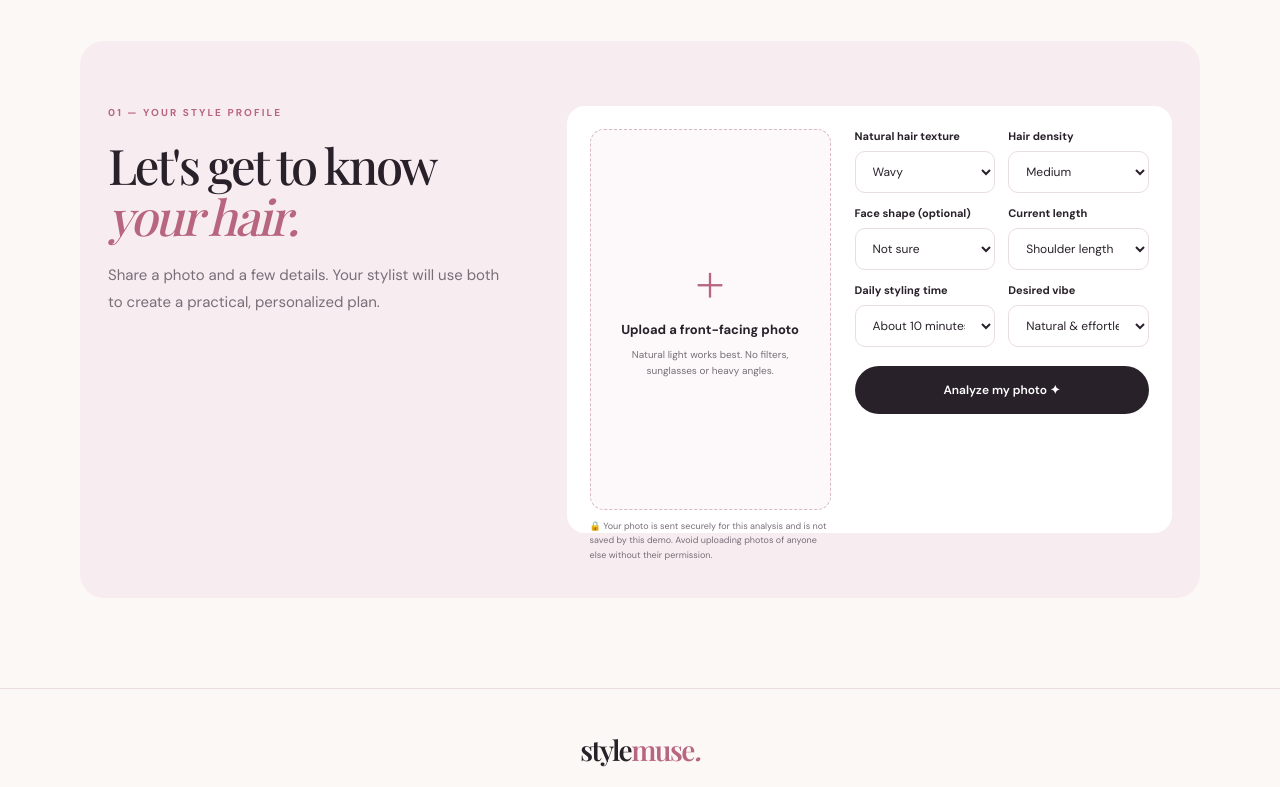
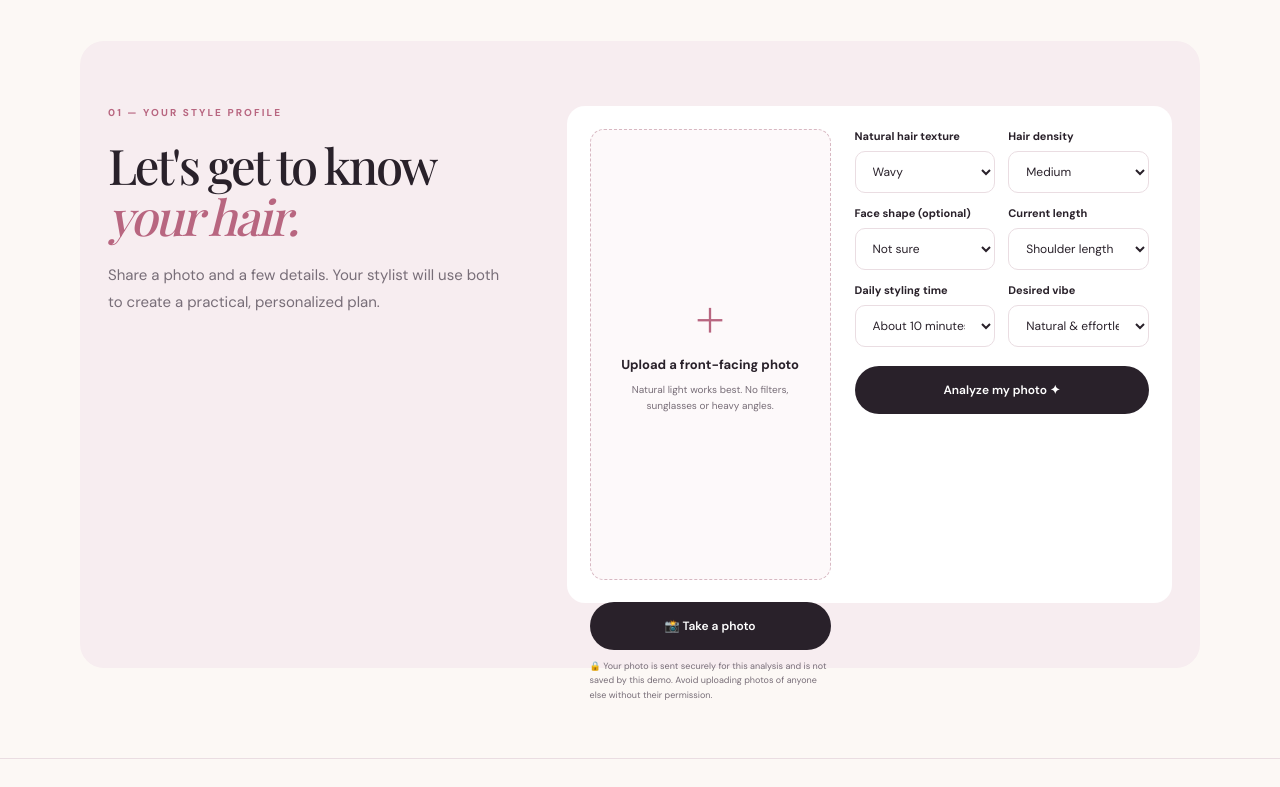
Before and after one commit to smileslime2282/StyleMuse, a Next.js app: page / in a window 1280 px wide. Shown: the part 660-1447 px from the top of the page. Built offline with nearby package versions, Linux system fonts and the light colour scheme; a web font is replaced by a local one.

Commit message:
Update page.tsx

```diff
--- a/app/page.tsx
+++ b/app/page.tsx
@@ -41,7 +41,9 @@ export default function Home(){
   <header className="top"><a className="brand" href="#">style<span>muse</span><i>.</i></a><div className="navright"><span>{t.nav}</span><select aria-label={t.language} value={lang} onChange={e=>setLang(e.target.value)}>{languageOptions.map(o=><option key={o.id} value={o.id}>{o.name}</option>)}{moreLanguages.map(o=><option key={o} value={o}>{({es:"Español",fr:"Français",it:"Italiano",pt:"Português",nl:"Nederlands",pl:"Polski",tr:"Türkçe",ar:"العربية",hi:"हिन्दी",ja:"日本語",ko:"한국어",zh:"中文"} as any)[o]}</option>)}</select></div></header>
   <section className="hero"><div className="heroText"><div className="eyebrow">{t.tag}</div><h1>{t.title}</h1><p>{t.intro}</p><a className="primary" href="#scanner">{t.start} <b>↗</b></a><div className="micro">✦ Personal ideas · Practical tutorials · Your own style</div></div><div className="heroVisual"><div className="halo"></div><div className="heroBadge">THE PERSONAL HAIR EDIT <b>✦</b></div><div className="heroCaption">A little inspiration,<br/><em>made just for you.</em></div></div></section>
   <section id="scanner" className="scanner"><div className="sectionIntro"><div className="eyebrow">01 — YOUR STYLE PROFILE</div><h2>Let's get to know<br/><em>your hair.</em></h2><p>Share a photo and a few details. Your stylist will use both to create a practical, personalized plan.</p></div>
-   <div className="formPanel"><div className="uploadBox"><label className="drop" htmlFor="photo"><input id="photo" type="file" accept="image/jpeg,image/png,image/webp" onChange={e=>{const f=e.target.files?.[0];if(f){setPhoto(f);setPreview(URL.createObjectURL(f));setError("");setResult(null)}}}/>{preview?<img src={preview} alt="Your uploaded portrait"/>:<><span className="uploadIcon">＋</span><strong>{t.upload}</strong><small>{t.uploadHint}</small></>}</label><p className="privacy">🔒 {t.privacy}</p></div>
+   <div className="formPanel"><div className="uploadBox"><label className="drop" htmlFor="photo"><input id="photo" type="file" accept="image/jpeg,image/png,image/webp" onChange={e=>{const f=e.target.files?.[0];if(f){setPhoto(f);setPreview(URL.createObjectURL(f));setError("");setResult(null)}}}/>{preview?<img src={preview} alt="Your uploaded portrait"/>:<><span className="uploadIcon">＋</span><strong>{t.upload}</strong><small>{t.uploadHint}</small></>}</label>
+   <input id="cameraPhoto" type="file" accept="image/*" capture="user" style={{display:"none"}} onChange={e=>{const f=e.target.files?.[0];if(f){setPhoto(f);setPreview(URL.createObjectURL(f));setError("");setResult(null)}}}/>
+<label className="primary" style={{display:"flex",width:"100%",justifyContent:"center",cursor:"pointer"}} htmlFor="cameraPhoto">📸 {lang==="sr"?"Slikaj se":lang==="de"?"Foto aufnehmen":"Take a photo"}</label> <p className="privacy">🔒 {t.privacy}</p></div>
     <div className="fields">{Object.keys(options).map((key:any)=><label className="field" key={key}><span>{t[key]}</span><select value={(form as any)[key]} onChange={e=>setForm({...form,[key]:e.target.value})}>{options[key].map((v:string,i:number)=><option key={v} value={v}>{labels[key][i]}</option>)}</select></label>)}
     <button className="primary full" disabled={busy} onClick={analyze}>{busy?t.loading:t.analyze}</button>{error&&<p className="error">{error}</p>}
     </div></div>
```
